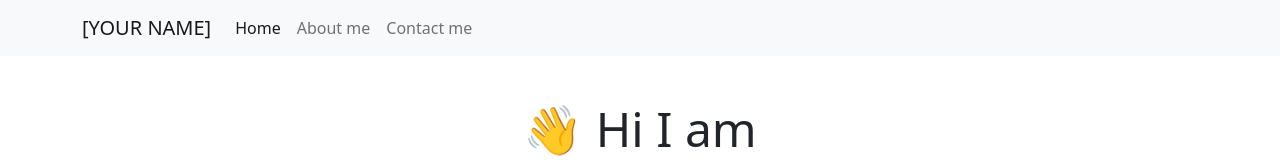
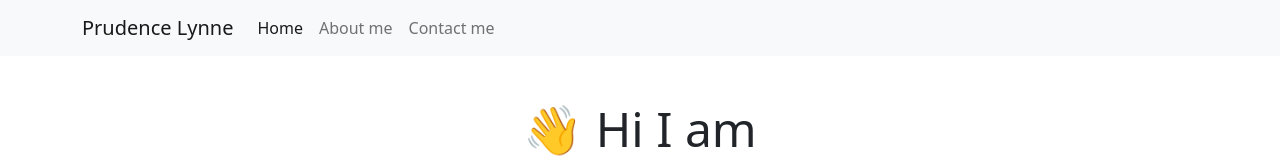
Before and after one commit to Prud5/advancedToolsHomwork, a website: page index.html in a window 1280 px wide. Shown: the top 160 px of the page. Drawn offline with nearby package versions, Linux system fonts and the light colour scheme.

Commit message:
update index.html

```diff
--- a/index.html
+++ b/index.html
@@ -2,9 +2,11 @@
 <html lang="en">
   <head>
     <meta charset="UTF-8" />
+    <meta name="description" content="Lynne is a self taught results driven web developer currently residing in Kenya">
+
     <meta http-equiv="X-UA-Compatible" content="IE=edge" />
     <meta name="viewport" content="width=device-width, initial-scale=1.0" />
-    <title>[YOUR NAME]</title>
+    <title>Awuor Lynne</title>
     <link
       href="https://cdn.jsdelivr.net/npm/bootstrap@5.0.0-beta2/dist/css/bootstrap.min.css"
       rel="stylesheet"
@@ -21,7 +23,7 @@
   <body>
     <nav class="navbar navbar-expand-lg navbar-light bg-light fixed-top">
       <div class="container">
-        <a class="navbar-brand" href="index.html">[YOUR NAME]</a>
+        <a class="navbar-brand" href="index.html">Prudence Lynne</a>
         <button
           class="navbar-toggler"
           type="button"
```
